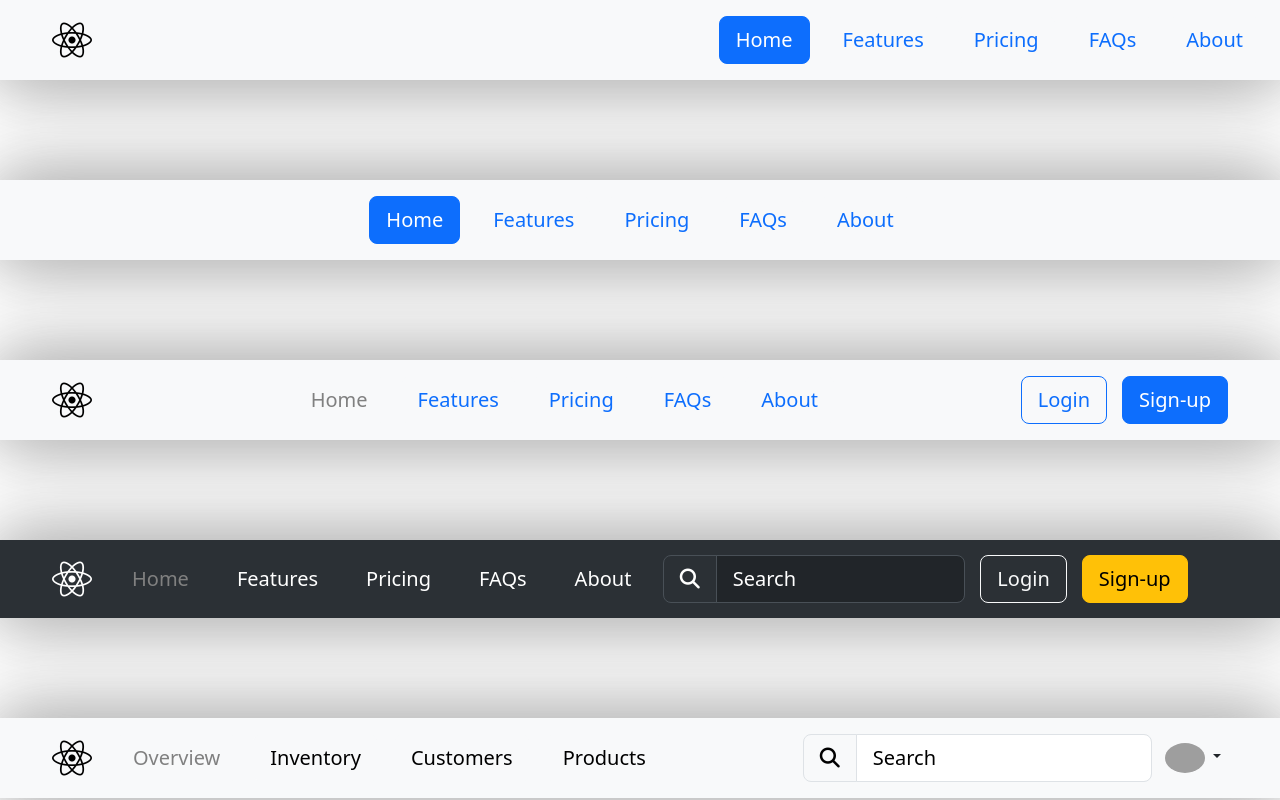
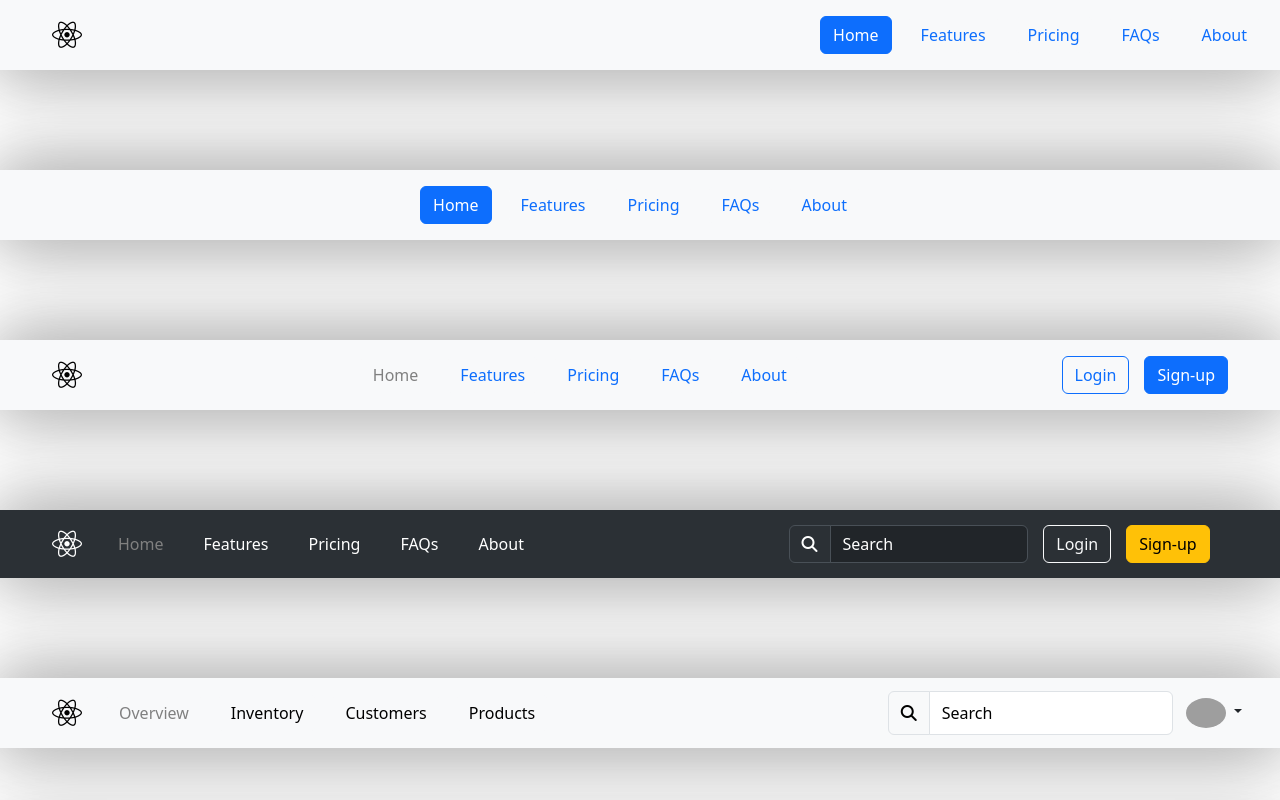
Before and after one commit to ritessshhh/Responsive-NavBars, a plain HTML site: page index.html in a window 1280 px wide. Shown: the top 800 px of the page. Drawn offline with Linux system fonts and the light colour scheme; grey boxes are pictures that could not be loaded.

Commit message:
secondcommit

```diff
--- a/index.html
+++ b/index.html
@@ -14,7 +14,7 @@
     <nav class="navbar one navbar-expand-lg bg-body-tertiary">
         <div class="container-fluid">
             <a class="navbar-brand" href="#">
-                <i class="fa-brands fa-react fa-2xl" style="color: #000000;"></i>
+                <i class="fa-brands fa-react fa-xl" style="color: #000000;"></i>
             </a>
             <button class="navbar-toggler" type="button" data-bs-toggle="collapse" data-bs-target="#navbarNav"
                 aria-controls="navbarNav" aria-expanded="false" aria-label="Toggle navigation">
@@ -24,27 +24,27 @@
                 <ul class="navbar-nav">
                     <li class="nav-item">
                         <a class="nav-link active" aria-current="page" href="#">
-                            <button type="button" class="btn btn-primary btn-lg">Home</button>
+                            <button type="button" class="btn btn-primary">Home</button>
                         </a>
                     </li>
                     <li class="nav-item">
                         <a class="nav-link" href="#">
-                            <button type="button" class="btn btn-light btn-lg">Features</button>
+                            <button type="button" class="btn btn-light">Features</button>
                         </a>
                     </li>
                     <li class="nav-item">
                         <a class="nav-link" href="#">
-                            <button type="button" class="btn btn-light btn-lg">Pricing</button>
+                            <button type="button" class="btn btn-light">Pricing</button>
                         </a>
                     </li>
                     <li class="nav-item">
                         <a class="nav-link">
-                            <button type="button" class="btn btn-light btn-lg">FAQs</button>
+                            <button type="button" class="btn btn-light">FAQs</button>
                         </a>
                     </li>
                     <li class="nav-item na">
                         <a class="nav-link">
-                            <button type="button" class="btn btn-light btn-lg">About</button>
+                            <button type="button" class="btn btn-light">About</button>
                         </a>
                     </li>
                 </ul>
@@ -64,27 +64,27 @@
                 <ul class="navbar-nav">
                     <li class="nav-item">
                         <a class="nav-link active" aria-current="page" href="#">
-                            <button type="button" class="btn btn-primary btn-lg">Home</button>
+                            <button type="button" class="btn btn-primary">Home</button>
                         </a>
                     </li>
                     <li class="nav-item">
                         <a class="nav-link" href="#">
-                            <button type="button" class="btn btn-light btn-lg">Features</button>
+                            <button type="button" class="btn btn-light">Features</button>
                         </a>
                     </li>
                     <li class="nav-item">
                         <a class="nav-link" href="#">
-                            <button type="button" class="btn btn-light btn-lg">Pricing</button>
+                            <button type="button" class="btn btn-light">Pricing</button>
                         </a>
                     </li>
                     <li class="nav-item">
                         <a class="nav-link">
-                            <button type="button" class="btn btn-light btn-lg">FAQs</button>
+                            <button type="button" class="btn btn-light">FAQs</button>
                         </a>
                     </li>
                     <li class="nav-item na">
                         <a class="nav-link">
-                            <button type="button" class="btn btn-light btn-lg">About</button>
+                            <button type="button" class="btn btn-light">About</button>
                         </a>
                     </li>
                 </ul>
@@ -96,7 +96,7 @@
     <nav class="navbar three navbar-expand-lg bg-body-tertiary">
         <div class="container-fluid">
             <a class="navbar-brand" href="#">
-                <i class="fa-brands fa-react fa-2xl" style="color: #000000;"></i>
+                <i class="fa-brands fa-react fa-xl" style="color: #000000;"></i>
                 <button class="navbar-toggler" type="button" data-bs-toggle="collapse" data-bs-target="#navbarNav"
                     aria-controls="navbarNav" aria-expanded="false" aria-label="Toggle navigation">
                     <span class="navbar-toggler-icon"></span>
@@ -106,34 +106,34 @@
                 <ul class="navbar-nav">
                     <li class="nav-item">
                         <a class="nav-link active" aria-current="page" href="#">
-                            <button type="button" class="btn btn-light gray btn-lg">Home</button>
+                            <button type="button" class="btn btn-light gray">Home</button>
                         </a>
                     </li>
                     <li class="nav-item">
                         <a class="nav-link" href="#">
-                            <button type="button" class="btn btn-light btn-lg">Features</button>
+                            <button type="button" class="btn btn-light">Features</button>
                         </a>
                     </li>
                     <li class="nav-item">
                         <a class="nav-link" href="#">
-                            <button type="button" class="btn btn-light btn-lg">Pricing</button>
+                            <button type="button" class="btn btn-light">Pricing</button>
                         </a>
                     </li>
                     <li class="nav-item">
                         <a class="nav-link">
-                            <button type="button" class="btn btn-light btn-lg">FAQs</button>
+                            <button type="button" class="btn btn-light">FAQs</button>
                         </a>
                     </li>
                     <li class="nav-item na">
                         <a class="nav-link">
-                            <button type="button" class="btn btn-light btn-lg">About</button>
+                            <button type="button" class="btn btn-light">About</button>
                         </a>
                     </li>
                 </ul>
             </div>
             <div class="d-flex">
-                <button type="button" class="btn btn-outline-primary btn-lg">Login</button>
-                <button type="button" class="btn btn-primary btn-lg">Sign-up</button>
+                <button type="button" class="btn btn-outline-primary">Login</button>
+                <button type="button" class="btn btn-primary">Sign-up</button>
             </div>
         </div>
     </nav>
@@ -142,7 +142,7 @@
     <nav class="navbar four navbar-expand-lg bg-body-tertiary bg-dark" data-bs-theme="dark">
         <div class="container-fluid">
             <a class="navbar-brand" href="#">
-                <i class="fa-brands fa-react fa-2xl" style="color: #ffffff;"></i>
+                <i class="fa-brands fa-react fa-xl" style="color: #ffffff;"></i>
                 <button class="navbar-toggler" type="button" data-bs-toggle="collapse" data-bs-target="#navbarNav"
                     aria-controls="navbarNav" aria-expanded="false" aria-label="Toggle navigation">
                     <span class="navbar-toggler-icon"></span>
@@ -152,40 +152,40 @@
                 <ul class="navbar-nav">
                     <li class="nav-item">
                         <a class="nav-link active" aria-current="page" href="#">
-                            <button type="button" class="btn btn-dark btn-lg">Home</button>
+                            <button type="button" class="btn btn-dark">Home</button>
                         </a>
                     </li>
                     <li class="nav-item">
                         <a class="nav-link" href="#">
-                            <button type="button" class="btn btn-dark btn-lg">Features</button>
+                            <button type="button" class="btn btn-dark">Features</button>
                         </a>
                     </li>
                     <li class="nav-item">
                         <a class="nav-link" href="#">
-                            <button type="button" class="btn btn-dark btn-lg">Pricing</button>
+                            <button type="button" class="btn btn-dark">Pricing</button>
                         </a>
                     </li>
                     <li class="nav-item">
                         <a class="nav-link">
-                            <button type="button" class="btn btn-dark btn-lg">FAQs</button>
+                            <button type="button" class="btn btn-dark">FAQs</button>
                         </a>
                     </li>
                     <li class="nav-item na">
                         <a class="nav-link">
-                            <button type="button" class="btn btn-dark btn-lg">About</button>
+                            <button type="button" class="btn btn-dark">About</button>
                         </a>
                     </li>
                 </ul>
             </div>
             <div class="d-flex">
-                <div class="input-group w-50 input-group-lg">
+                <div class="input-group w-50">
                     <span class="input-group-text" id="basic-addon1"><i class="fa-solid fa-magnifying-glass"
                             style="color: #ffffff;"></i></span>
                     <input type="text" class="form-control" placeholder="Search" aria-label="Username"
                         aria-describedby="basic-addon1">
                 </div>
-                <button type="button" class="btn btn-outline-light btn-lg">Login</button>
-                <button type="button" class="btn btn-warning btn-lg">Sign-up</button>
+                <button type="button" class="btn btn-outline-light">Login</button>
+                <button type="button" class="btn btn-warning">Sign-up</button>
             </div>
         </div>
     </nav>
@@ -195,7 +195,7 @@
     <nav class="navbar five navbar-expand-lg bg-body-tertiary">
         <div class="container-fluid">
             <a class="navbar-brand" href="#">
-                <i class="fa-brands fa-react fa-2xl" style="color: #000000;"></i>
+                <i class="fa-brands fa-react fa-xl" style="color: #000000;"></i>
                 <button class="navbar-toggler" type="button" data-bs-toggle="collapse" data-bs-target="#navbarNav"
                     aria-controls="navbarNav" aria-expanded="false" aria-label="Toggle navigation">
                     <span class="navbar-toggler-icon"></span>
@@ -205,28 +205,28 @@
                 <ul class="navbar-nav">
                     <li class="nav-item">
                         <a class="nav-link active" aria-current="page" href="#">
-                            <button type="button" class="btn btn-light btn-lg">Overview</button>
+                            <button type="button" class="btn btn-light">Overview</button>
                         </a>
                     </li>
                     <li class="nav-item">
                         <a class="nav-link" href="#">
-                            <button type="button" class="btn btn-light btn-lg">Inventory</button>
+                            <button type="button" class="btn btn-light">Inventory</button>
                         </a>
                     </li>
                     <li class="nav-item">
                         <a class="nav-link" href="#">
-                            <button type="button" class="btn btn-light btn-lg">Customers</button>
+                            <button type="button" class="btn btn-light">Customers</button>
                         </a>
                     </li>
                     <li class="nav-item">
                         <a class="nav-link">
-                            <button type="button" class="btn btn-light btn-lg">Products</button>
+                            <button type="button" class="btn btn-light">Products</button>
                         </a>
                     </li>
                 </ul>
             </div>
             <div class="d-flex">
-                <div class="input-group w-75 input-group-lg">
+                <div class="input-group w-75">
                     <span class="input-group-text" id="basic-addon1">
                         <i class="fa-solid fa-magnifying-glass" style="color: #000000;"></i>
                     </span>
@@ -261,7 +261,7 @@
                     <button type="button" class="btn btn-warning dropdown-toggle" data-bs-toggle="dropdown"
                         aria-expanded="false">
                         <a class="navbar-brand" href="#">
-                            <i class="fa-brands fa-react fa-2xl" style="color: #000000;"></i>
+                            <i class="fa-brands fa-react fa-xl" style="color: #000000;"></i>
                         </a>
                     </button>
                     <ul class="dropdown-menu">
@@ -277,7 +277,7 @@
                     </ul>
                 </div>
                 <div class="d-flex">
-                    <div class="input-group input-group-lg">
+                    <div class="input-group">
                         <span class="input-group-text" id="basic-addon1">
                             <i class="fa-solid fa-magnifying-glass" style="color: #000000;"></i>
                         </span>
@@ -319,43 +319,43 @@
             <div class="d-flex justify-content-start">
                 <div class="container-md">
                     <a href="" class="nav-link">
-                        <button type="button" class="btn btn-light btn-lg">Home</button>
+                        <button type="button" class="btn btn-light">Home</button>
                     </a>
                 </div>
                 <div class="container-md">
                     <a class="nav-link" href="#">
-                        <button type="button" class="btn btn-light btn-lg">Features</button>
+                        <button type="button" class="btn btn-light">Features</button>
                     </a>
                 </div>
                 <div class="container-md">
                     <a class="nav-link" href="#">
-                        <button type="button" class="btn btn-light btn-lg">Pricing</button>
+                        <button type="button" class="btn btn-light">Pricing</button>
                     </a>
                 </div>
                 <div class="container-md">
                     <a class="nav-link">
-                        <button type="button" class="btn btn-light btn-lg">FAQs</button>
+                        <button type="button" class="btn btn-light">FAQs</button>
                     </a>
                 </div>
                 <div class="container-md">
                     <a class="nav-link">
-                        <button type="button" class="btn btn-light btn-lg">About</button>
+                        <button type="button" class="btn btn-light">About</button>
                     </a>
                 </div>
             </div>
             <div class="signupbuttons ml-auto">
-                <button type="button" class="btn btn-outline-dark log btn-lg">Login</button>
-                <button type="button" class="btn btn-outline-dark log btn-lg">Sign-up</button>
+                <button type="button" class="btn btn-outline-dark log">Login</button>
+                <button type="button" class="btn btn-outline-dark log">Sign-up</button>
             </div>
         </div>
     </nav>
     <nav class="navbar simple bg-body-tertiary">
         <div class="container-fluid">
             <a class="navbar-brand">
-                <i class="fa-brands fa-react fa-2xl" style="color: #000000;"></i> React
+                <i class="fa-brands fa-react fa-xl" style="color: #000000;"></i> React
             </a>
             <form class="d-flex" role="search">
-                <input class="form-control me-2 form-control-lg" type="search" placeholder="Search" aria-label="Search">
+                <input class="form-control me-2" type="search" placeholder="Search" aria-label="Search">
             </form>
         </div>
     </nav>
@@ -365,7 +365,7 @@
         <nav class="navbar eight navbar-expand-lg bg-body-tertiary bg-dark" data-bs-theme="dark">
             <div class="container-fluid">
                 <a class="navbar-brand" href="#">
-                    <i class="fa-brands fa-react fa-2xl" style="color: #ffffff;"></i>
+                    <i class="fa-brands fa-react fa-xl" style="color: #ffffff;"></i>
                 </a>
                 <button class="navbar-toggler" type="button" data-bs-toggle="collapse" data-bs-target="#navbarNav"
                     aria-controls="navbarNav" aria-expanded="false" aria-label="Toggle navigation">
@@ -376,7 +376,7 @@
                         <li class="nav-item">
                             <a class="nav-link active" aria-current="page" href="#">
                                 <button type="button" class="btn btn-dark">
-                                    <i class="image fa-regular fa-house fa-2xl" style="color: #919191;"></i>
+                                    <i class="image fa-regular fa-house fa-xl" style="color: #919191;"></i>
                                     <div class="container">
                                         Home
                                     </div>
@@ -386,7 +386,7 @@
                         <li class="nav-item">
                             <a class="nav-link" href="#">
                                 <button type="button" class="btn btn-dark">
-                                    <i class="image fa-sharp fa-regular fa-gauge fa-2xl" style="color: #ffffff;"></i>
+                                    <i class="image fa-sharp fa-regular fa-gauge fa-xl" style="color: #ffffff;"></i>
                                     <div class="container">
                                         Dashboard
                                     </div>
@@ -396,7 +396,7 @@
                         <li class="nav-item">
                             <a class="nav-link" href="#">
                                 <button type="button" class="btn btn-dark">
-                                    <i class="image fa-regular fa-calendar-days fa-2xl" style="color: #ffffff;"></i>
+                                    <i class="image fa-regular fa-calendar-days fa-xl" style="color: #ffffff;"></i>
                                     <div class="container">
                                         Orders
                                     </div>
@@ -406,7 +406,7 @@
                         <li class="nav-item">
                             <a class="nav-link">
                                 <button type="button" class="btn btn-dark">
-                                    <i class="image fa-solid fa-tag fa-2xl" style="color: #ffffff;"></i>
+                                    <i class="image fa-solid fa-tag fa-xl" style="color: #ffffff;"></i>
                                     <div class="container">
                                         Products
                                     </div>
@@ -416,8 +416,8 @@
                         <li class="nav-item na">
                             <a class="nav-link">
                                 <button type="button" class="btn btn-dark">
-                                    <i class="image fa-regular fa-user fa-2xl" style="color: #ffffff;"></i>
-                                    <div class="container">
+                                    <i class="image fa-regular fa-user fa-xl" style="color: #ffffff;"></i>
+                                    <div class="last container">
                                         Customers
                                     </div>
                                 </button>
@@ -430,7 +430,7 @@
         <nav class="navbar simple navbar-expand-lg bg-body-tertiary">
             <div class="container-fluid">
                 <a class="navbar-brand" href="#">
-                    <div class="input-group w-75 input-group-lg">
+                    <div class="input-group w-75">
                         <span class="input-group-text" id="basic-addon1">
                             <i class="fa-solid fa-magnifying-glass" style="color: #000000;"></i>
                         </span>
@@ -439,8 +439,8 @@
                     </div>
                 </a>
                 <div class="justify-content-end">
-                    <button type="button" class="btn btn-light btn-lg">Login</button>
-                    <button type="button" class="btn btn-primary btn-lg">Sign-up</button>
+                    <button type="button" class="btn btn-light">Login</button>
+                    <button type="button" class="btn btn-primary">Sign-up</button>
                 </div>
             </div>
         </nav>
```
